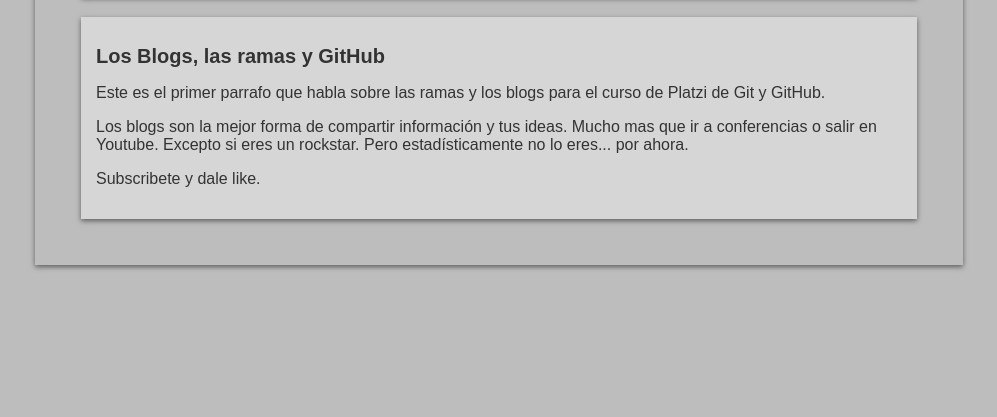
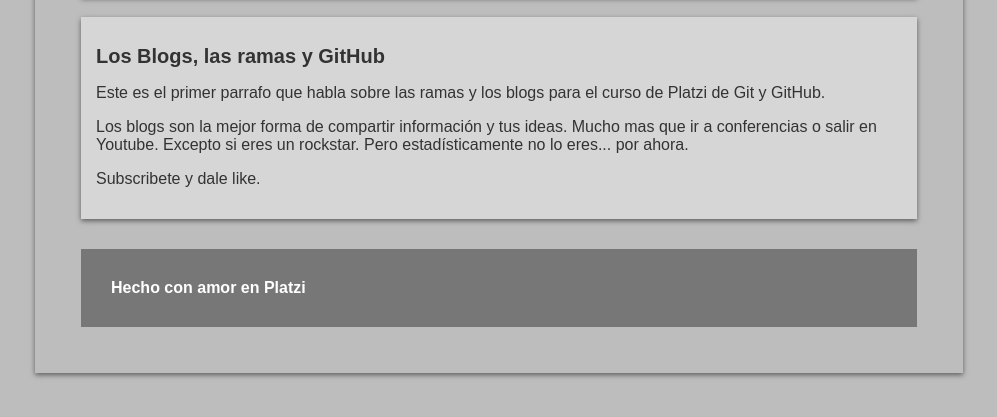
Before and after one commit to andres-condezo/blog4, a plain HTML site: page index.html in a window 1280 px wide. Shown: the part 163-580 px from the top of the page, without its empty margins (141-1138 px from the left). Drawn offline with Linux system fonts and the light colour scheme.

Commit message:
footer terminado

```diff
--- a/css/estilos.css
+++ b/css/estilos.css
@@ -38,3 +38,11 @@ body{
 #container h1{
     font-size: 20px;
 }
+#footer {
+	background-color: #777;
+	color: white;
+	text-align: left;
+	margin: 5px 30px 30px;
+	padding: 30px 30px;
+	font-weight: bold;
+}
--- a/index.html
+++ b/index.html
@@ -20,6 +20,9 @@
             </p>
             <p>Subscribete y dale like.</p>
         </div>
+   	<div id="footer">
+		Hecho con amor en Platzi
+	</div>
     </div>
 </body>
 </html>
```
